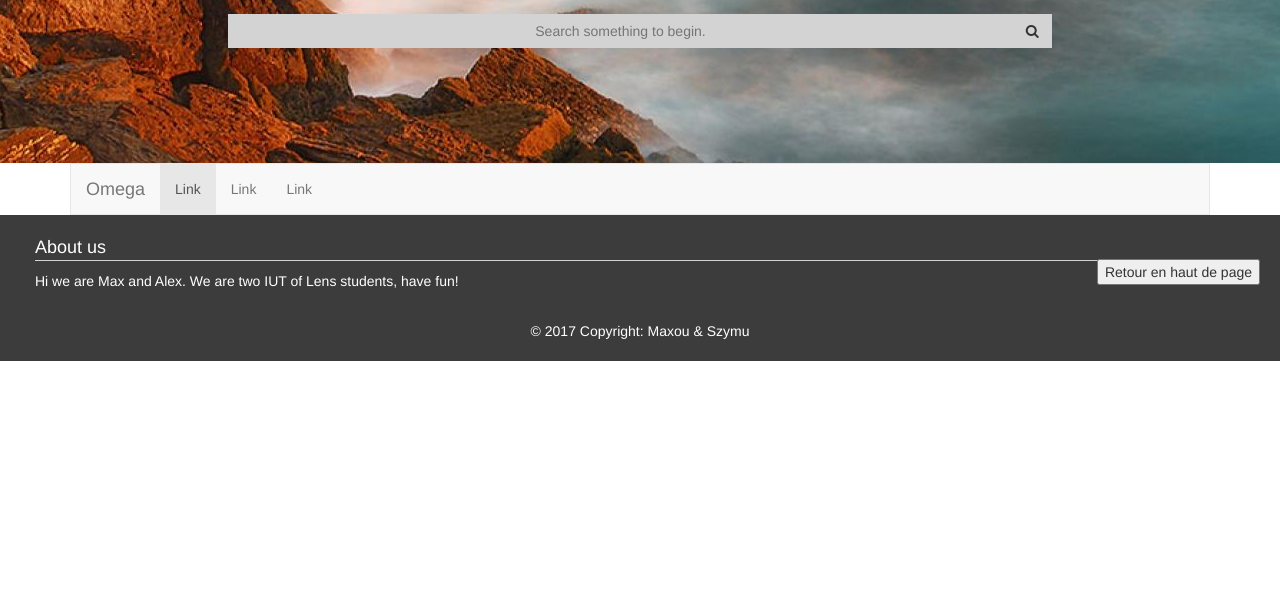
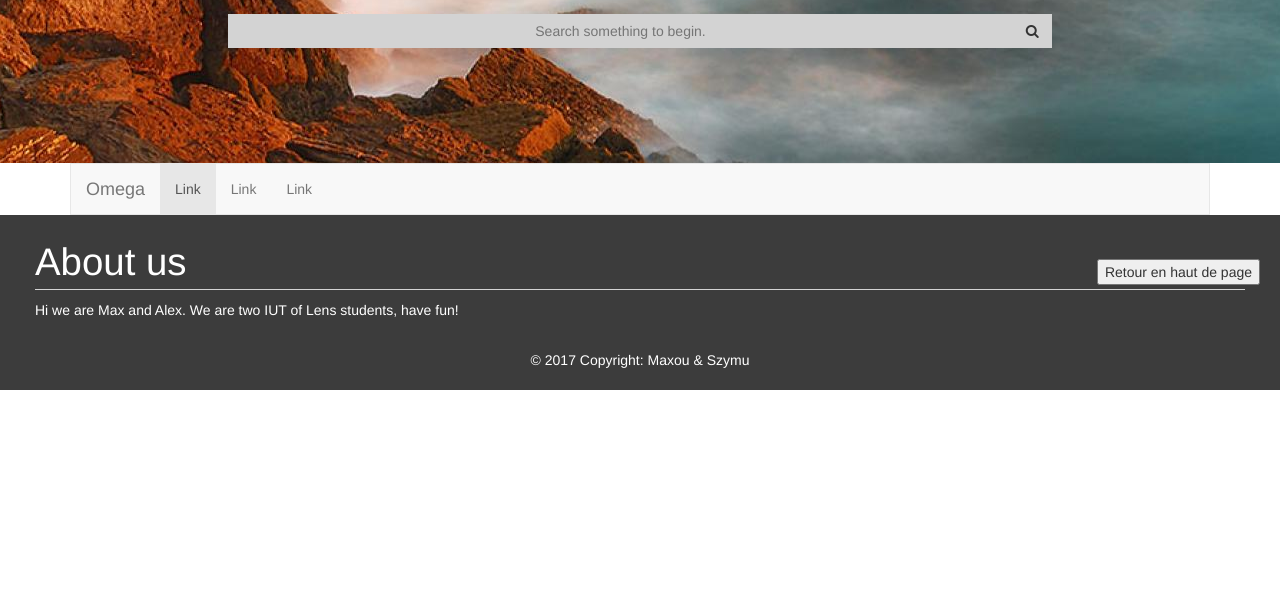
Before and after one commit to mmmaxou/Omega, a PHP site: page / in a window 1280 px wide. Shown: the part 461-1050 px from the top of the page. Run offline with PHP 8.4, Linux system fonts and the light colour scheme; some libraries are stand-ins or nearby versions.

Commit message:
footer + retour resp + taille

```diff
--- a/css/page.css
+++ b/css/page.css
@@ -15,21 +15,15 @@ body {
 }
 
 .footer-about-us {
-	color: var(--footer-color);
 	margin-bottom: 20px;
-}
-
-.title4 {
-	font-size: 18px;
-	color: var(--footer-color);
 }
 
 .footer-copyright {
 	text-align: center;
-	color: var(--footer-color);
 }
 
 footer {
+	color: var(--footer-color);
 	padding: 20px;
 	background-color: var(--background-color-footer);
 }
--- a/index.html
+++ b/index.html
@@ -103,7 +103,7 @@
 	<script src="js/main.js" type="application/javascript"></script>
 	<footer>
 		<div class="col-xs-12 offset-xs-12 footer-about-us">
-			<div class="title4">About us</div>
+			<div class="font-big">About us</div>
 			<div class="hr"></div>
 			<p>Hi we are Max and Alex. We are two IUT of Lens students, have fun!</p>
 		</div>
```
